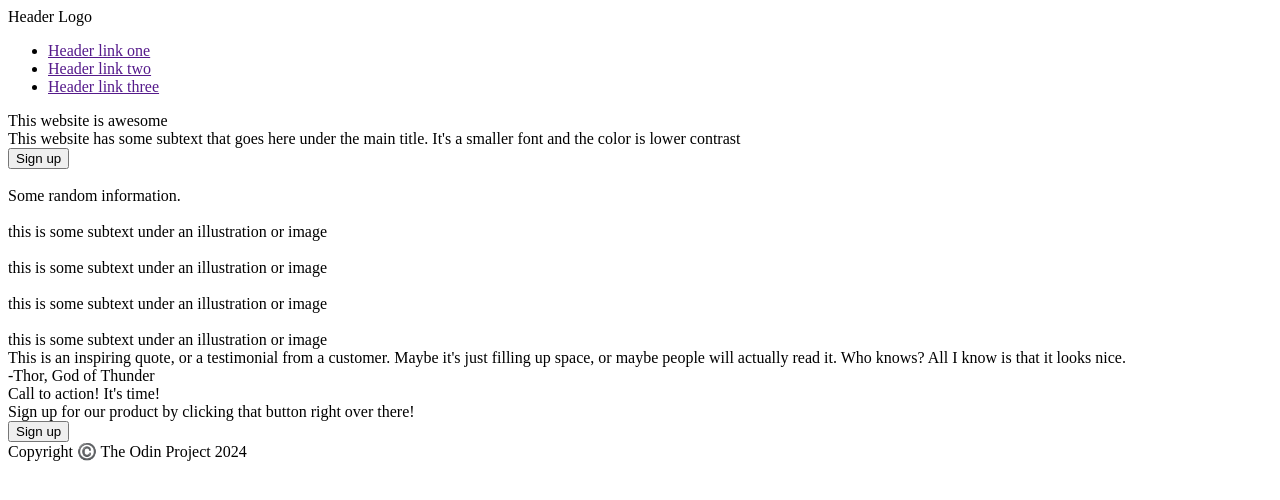
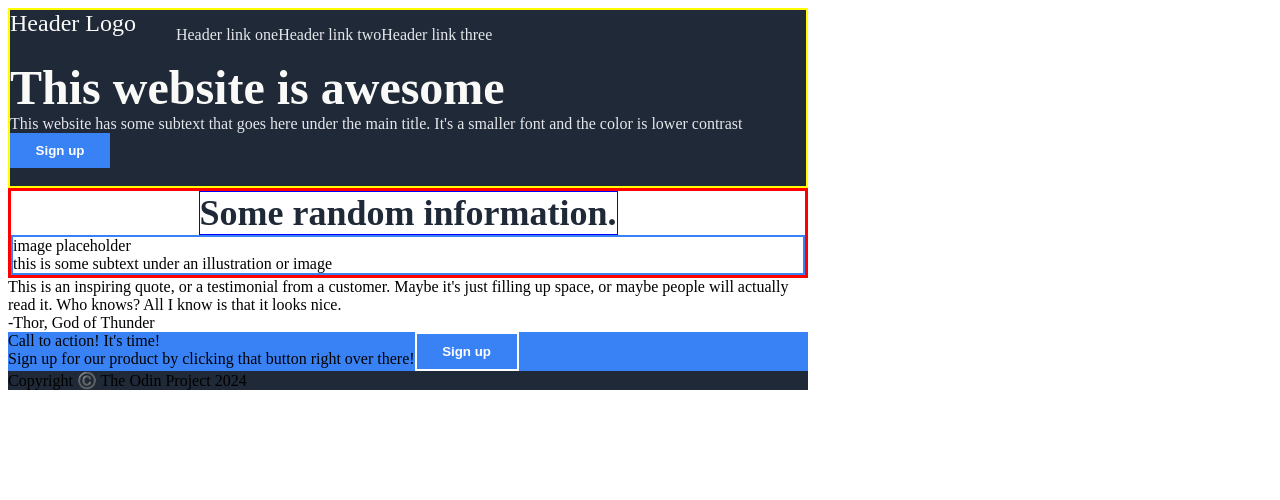
Before and after one commit to EmKay254/Odin-Landing-Page, a plain HTML site: page index.html in a window 1280 px wide. Drawn offline with Linux system fonts and the light colour scheme.

Commit message:
update added some basic styles as per the guidelines and also fine tuned the structure of the index.html file

```diff
--- a/index.html
+++ b/index.html
@@ -7,9 +7,11 @@
   <link rel="stylesheet" href="style.css">
 </head>
 <body>
-  <div class="header-container"></div>
+  <div class="header-container">
     <div class="header">
-      <div>Header Logo</div>
+      <div class="logo">
+        Header Logo
+        </div>
       <ul>
         <li><a href="">Header link one</a></li>
         <li><a href="">Header link two</a></li>
@@ -17,7 +19,7 @@
       </ul>
     </div>
     <div class="header-content">
-      <div class="">
+      <div class="hero">
         <div class="title">
           This website is awesome
         </div>
@@ -37,34 +39,10 @@
     <div class="body-header">
       Some random information.
     </div>
-    <div class="image-containers">
+    <div class="image-container">
       <div="image-content">
         <div class="illustration">
-          <img src="">
-        </div>
-        <div class="caption">
-          this is some subtext under an illustration or image
-        </div>
-      </div>
-      <div="image-content">
-        <div class="illustration">
-          <img src="">
-        </div>
-        <div class="caption">
-          this is some subtext under an illustration or image
-        </div>
-      </div>
-      <div="image-content">
-        <div class="illustration">
-          <img src="">
-        </div>
-        <div class="caption">
-          this is some subtext under an illustration or image
-        </div>
-      </div>
-      <div="image-content">
-        <div class="illustration">
-          <img src="">
+          image placeholder
         </div>
         <div class="caption">
           this is some subtext under an illustration or image
@@ -81,7 +59,6 @@
     </div>
   </div>
   <div class="banner">
-    <div class="advert">
     <div class="content">
       <div class="action">
         Call to action! It's time!
@@ -97,6 +74,5 @@
   <div class="footer">
       Copyright ©️ The Odin Project 2024
   </div>
-  </div>
 </body>
 </html>
--- a/style.css
+++ b/style.css
@@ -0,0 +1,112 @@
+* {
+  /*border: 1px solid red;*/
+}
+
+html {
+  width: 100vh;
+  margin: 0px;
+}
+
+body {
+  width: 100vh  ;
+  font-style: roboto;
+  display: flex;
+  flex-direction: column;
+}
+
+.header-container, .footer {
+  background-color: #1f2937;
+  display: flex;
+}
+
+.header-container {
+  flex-direction: column;
+  border: 2px solid yellow;
+}
+
+.header-container .header {
+  display: flex;
+}
+
+.header .logo {
+  font-size: 24px;
+  color: #F9FAF8;
+}
+
+ul {
+  list-style-type: none;
+  display: flex;
+}
+
+a {
+  text-decoration: none;
+}
+
+.hero {
+  display: flex;
+  flex-direction: column;
+}
+
+.hero .title {
+  font-size: 48px;
+  color: #F9FAF8;
+  font-weight: bold;
+}
+
+.hero .title-content, a {
+  color: #E5E7EB;
+}
+
+button {
+  font-weight: bold;
+  color: white;
+  background-color: #3882F6;
+  width: 100px;
+  height: 35px;
+  border: none;
+}
+
+.body {
+  display: flex;
+  flex-direction: column;
+  border: 3px solid red;
+}
+
+.body .body-header {
+  font-size: 36px;
+  color: #1F2937;
+  font-weight: bold;
+  align-self: center;
+  border: 1px solid blue;
+}
+
+.body .image-container {
+  display: flex;
+  border: 2px solid #3882F6;
+}
+
+.image-container .image-content {
+  display: flex;
+  flex-direction: column;
+  height: 280px;
+  width: 250px;
+  border: 2px solid #3882F6;
+}
+
+.image-content .illustration {
+  height: 300px;
+  width: auto;
+}
+
+body .banner {
+  background-color: #3882F6;
+  display: flex;
+}
+
+.banner .button {
+  border: 2px solid white;
+}
+
+.footer {
+  margin-top: auto;
+}
```
Lines whose indentation alone changed are shown as unchanged.
